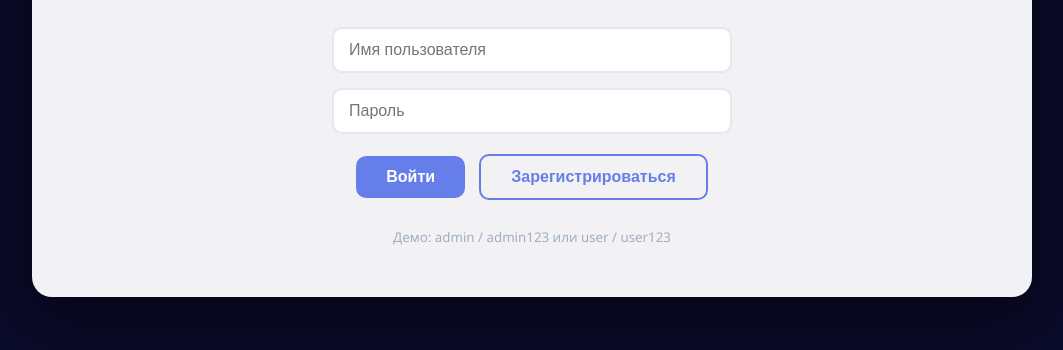
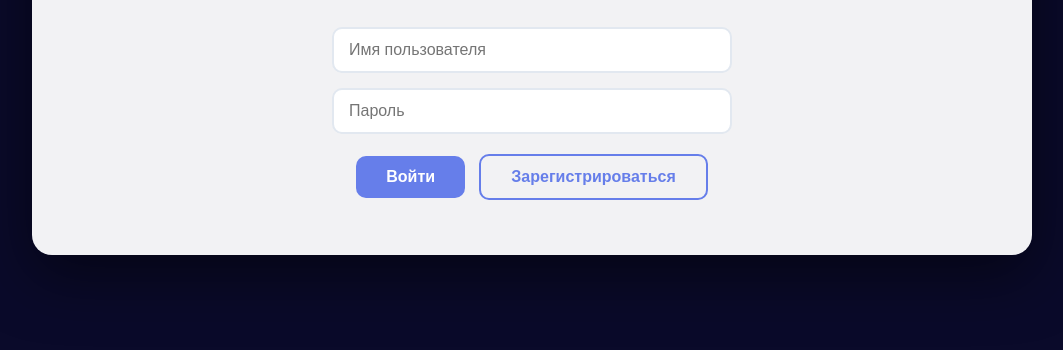
Before and after one commit to romabull/skebobchick, a website: page public/index.html in a window 1280 px wide. Shown: the part 160-510 px from the top of the page, without its empty margins (108-1171 px from the left). Drawn offline with Linux system fonts and the light colour scheme; no server answers.

Commit message:
Add files via upload

```diff
--- a/public/index.html
+++ b/public/index.html
@@ -28,9 +28,7 @@
                     <button id="loginBtn" class="btn-primary">Войти</button>
                     <button id="registerBtn" class="btn-secondary">Зарегистрироваться</button>
                 </div>
-                <div class="auth-footer">
-                    <small>Демо: admin / admin123 или user / user123</small>
-                </div>
+
             </div>
         </div>
 
```
